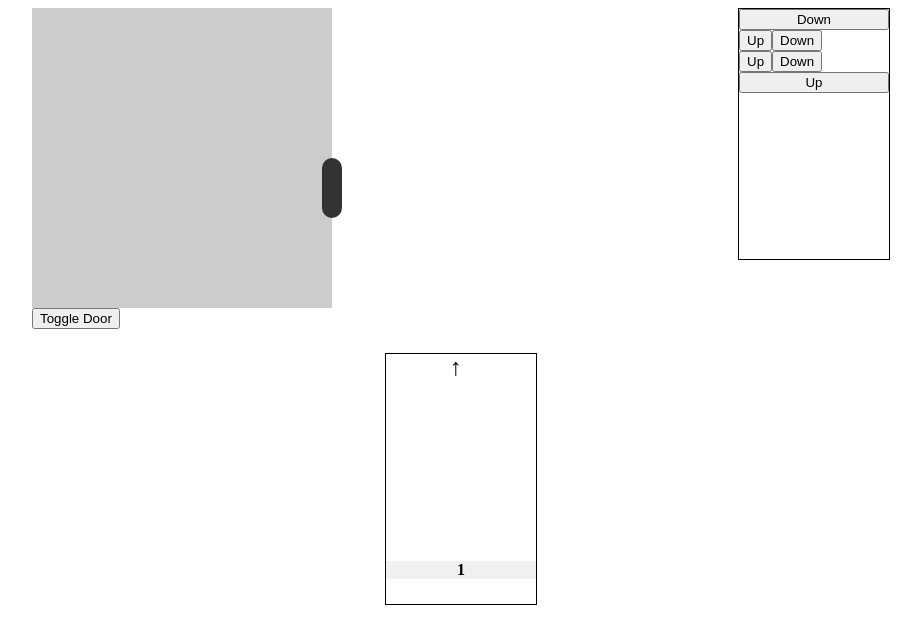
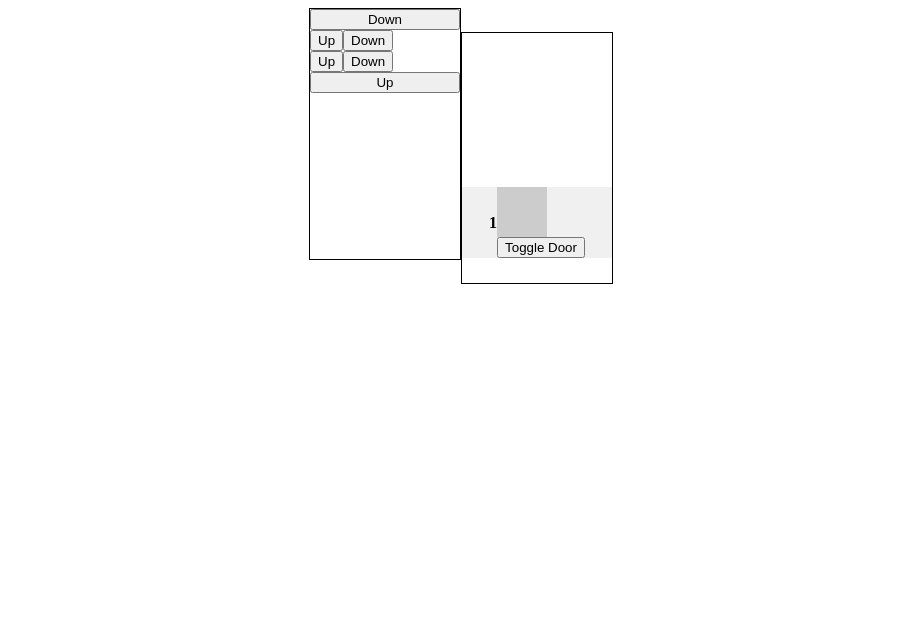
Before and after one commit to LAVANYARAMYA/01-elevator, an Angular app: page / in a window 1280 px wide. Shown: the top 644 px of the page, without its empty margins (179-1100 px from the left). Built offline with nearby package versions, Linux system fonts and the light colour scheme.

Commit message:
Up,Down function code added

```diff
--- a/src/app/app.component.html
+++ b/src/app/app.component.html
@@ -2,8 +2,9 @@
 <!-- <app-lift-one></app-lift-one> -->
 
 <div class="window">
-<app-door-open-close></app-door-open-close>
+
 
 <app-lift-one></app-lift-one>
+
+<!-- <app-lift></app-lift> -->
 </div>
-<app-lift></app-lift>
--- a/src/app/app.module.ts
+++ b/src/app/app.module.ts
@@ -3,14 +3,14 @@ import { BrowserModule } from '@angular/platform-browser';
 
 import { AppRoutingModule } from './app-routing.module';
 import { AppComponent } from './app.component';
-import { LiftComponent } from './lift/lift.component';
+// import { LiftComponent } from './lift/lift.component';
 import { LiftOneComponent } from './lift-one/lift-one.component';
 import { DoorOpenCloseComponent } from './door-open-close/door-open-close.component';
 
 @NgModule({
   declarations: [
     AppComponent,
-    LiftComponent,
+    // LiftComponent,
     LiftOneComponent,
     DoorOpenCloseComponent
   ],
--- a/src/app/door-open-close/door-open-close.component.css
+++ b/src/app/door-open-close/door-open-close.component.css
@@ -1,7 +1,7 @@
 .door {
     position: relative;
-    width: 300px;
-    height: 300px;
+    width: 50px;
+    height: 50px;
     background-color: #ccc;
     transform-origin: left;
     transition: transform 0.5s ease-in-out;
--- a/src/app/door-open-close/door-open-close.component.html
+++ b/src/app/door-open-close/door-open-close.component.html
@@ -1,7 +1,7 @@
 <div class="door" [ngClass]="{'open': isOpen}">
     <div class="door-left"></div>
     <div class="door-right"></div>
-    <div class="door-handle"></div>
+    <!-- <div class="door-handle"></div> -->
   </div>
 
   <div class="form" *ngIf="isOpen">
--- a/src/app/lift-one/lift-one.component.css
+++ b/src/app/lift-one/lift-one.component.css
@@ -7,3 +7,63 @@
     height: 250px;
     border: 1px solid #000;
 }
+.ele-system
+{
+    display: flex;
+    flex-direction: row;
+    justify-content: space-around;
+}
+
+.elevator {
+    display: flex;
+    justify-content: center;
+    align-items: center;
+    height: 300px;
+  }
+
+  .elevator-box {
+    position: relative;
+    width: 150px;
+    height: 250px;
+    border: 1px solid #000;
+  }
+
+  .floor-indicator {
+    position: absolute;
+    /* top: 0; */
+    bottom: 0;
+    left: 0;
+    right: 0;
+    display: flex;
+    justify-content: center;
+    align-items: center;
+    height: 50px;
+    background-color: #f0f0f0;
+    height: calc(100% / var(--total-floors));
+    font-weight: bold;
+  }
+
+  .elevator-doors {
+    display: flex;
+    justify-content: center;
+    align-items: center;
+    /* height: 200px; */
+    height: calc(100% - var(--floor-indicator-height));
+  }
+
+  .up-arrow,
+  .down-arrow {
+    display: flex;
+    justify-content: center;
+    align-items: center;
+    font-size: 24px;
+    cursor: pointer;
+  }
+
+  .up-arrow {
+    margin-right: 10px;
+  }
+
+  .down-arrow {
+    margin-left: 10px;
+  }
--- a/src/app/lift-one/lift-one.component.html
+++ b/src/app/lift-one/lift-one.component.html
@@ -1,16 +1,27 @@
+<div class="ele-system">
 <div class="Currentfloor" >
-<button [style.padding]="200" >Down</button>
+<button [style.padding]="200" (click)="goToFloor(4)">Down</button>
 
 <div class="first" [style.flex-direction]="">
-<button [style.padding]="200">Up</button>
-<button [style.padding]="200">Down</button>
+<button [style.padding]="200" (click)="goToFloor(3)">Up</button>
+<button [style.padding]="200" (click)="goToFloor(3)">Down</button>
 </div>
 
 
 <div class="first" [style.flex-direction]="">
-<button [style.padding]="200">Up</button>
-<button [style.padding]="200">Down</button>
+<button [style.padding]="200" (click)="goToFloor(2)">Up</button>
+<button [style.padding]="200" (click)="goToFloor(2)">Down</button>
 </div>
 
-<button [style.padding]="200">Up</button>
+<button [style.padding]="200" (click)="goToFloor(1)">Up</button>
 </div>
+
+<div class="elevator" >
+    <div class="elevator-box">
+      <div class="floor-indicator" [style.bottom.px]="currentFloor*25">
+        {{ currentFloor }}
+        <app-door-open-close></app-door-open-close>
+      </div>
+
+    </div>
+  </div>
--- a/src/app/lift-one/lift-one.component.ts
+++ b/src/app/lift-one/lift-one.component.ts
@@ -6,6 +6,16 @@ import { Component } from '@angular/core';
   styleUrls: ['./lift-one.component.css']
 })
 export class LiftOneComponent {
+  currentFloor: number = 1; // Initial floor
+  totalFloors: number = 4; // Total number of floors
+
+  goToFloor(floor: number) {
+    console.log("enter");
+    if (floor >= 1 && floor <= this.totalFloors) {
+      this.currentFloor = floor;
+    }
+  }
+
 
 
 }
--- a/src/app/lift/lift.component.css
+++ /dev/null
@@ -1,53 +0,0 @@
-.elevator {
-    display: flex;
-    justify-content: center;
-    align-items: center;
-    height: 300px;
-  }
-
-  .elevator-box {
-    position: relative;
-    width: 150px;
-    height: 250px;
-    border: 1px solid #000;
-  }
-
-  .floor-indicator {
-    position: absolute;
-    /* top: 0; */
-    bottom: 0;
-    left: 0;
-    right: 0;
-    display: flex;
-    justify-content: center;
-    align-items: center;
-    height: 50px;
-    background-color: #f0f0f0;
-    height: calc(100% / var(--total-floors));
-    font-weight: bold;
-  }
-
-  .elevator-doors {
-    display: flex;
-    justify-content: center;
-    align-items: center;
-    /* height: 200px; */
-    height: calc(100% - var(--floor-indicator-height));
-  }
-
-  .up-arrow,
-  .down-arrow {
-    display: flex;
-    justify-content: center;
-    align-items: center;
-    font-size: 24px;
-    cursor: pointer;
-  }
-
-  .up-arrow {
-    margin-right: 10px;
-  }
-
-  .down-arrow {
-    margin-left: 10px;
-  }
--- a/src/app/lift/lift.component.html
+++ b/src/app/lift/lift.component.html
@@ -1,15 +1,9 @@
-<div class="elevator" >
+<!-- <div class="elevator" >
     <div class="elevator-box">
       <div class="floor-indicator" [style.bottom.px]="currentFloor*25">
         {{ currentFloor }}
+        <app-door-open-close></app-door-open-close>
       </div>
-      <div class="elevator-doors">
-        <div class="down-arrow" *ngIf="currentFloor > 1" (click)="goToFloor(currentFloor - 1)">
-          &darr;
-        </div>
-        <div class="up-arrow" *ngIf="currentFloor < totalFloors" (click)="goToFloor(currentFloor + 1)">
-          &uarr;
-        </div>
-      </div>
+
     </div>
-  </div>
+  </div> -->
--- a/src/app/lift/lift.component.ts
+++ b/src/app/lift/lift.component.ts
@@ -1,18 +1,18 @@
-import { Component } from '@angular/core';
+// import { Component } from '@angular/core';
 
-@Component({
-  selector: 'app-lift',
-  templateUrl: './lift.component.html',
-  styleUrls: ['./lift.component.css']
-})
-export class LiftComponent {
-  currentFloor: number = 1; // Initial floor
-  totalFloors: number = 4; // Total number of floors
+// @Component({
+//   selector: 'app-lift',
+//   templateUrl: './lift.component.html',
+//   styleUrls: ['./lift.component.css']
+// })
+// export class LiftComponent {
+//   currentFloor: number = 1; // Initial floor
+//   totalFloors: number = 4; // Total number of floors
 
-  goToFloor(floor: number) {
-    if (floor >= 1 && floor <= this.totalFloors) {
-      this.currentFloor = floor;
-    }
-  }
+//   goToFloor(floor: number) {
+//     if (floor >= 1 && floor <= this.totalFloors) {
+//       this.currentFloor = floor;
+//     }
+//   }
 
-}
+// }
```
